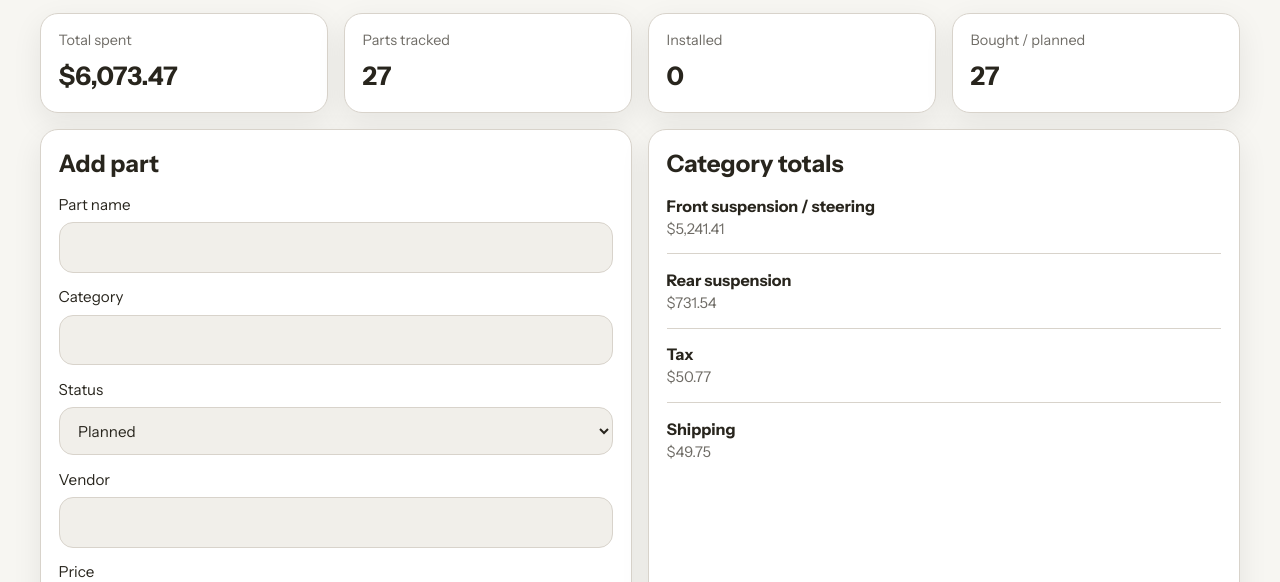
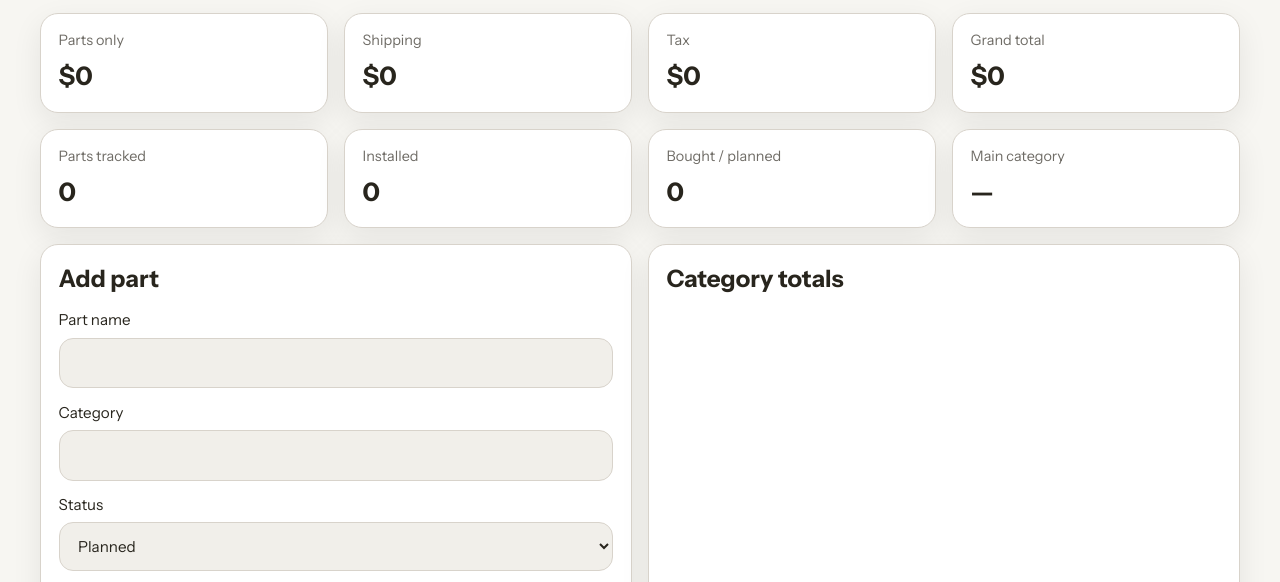
Before and after one commit to lilgeeee/c-10, a plain HTML site: page index.html in a window 1280 px wide. Shown: the part 168-750 px from the top of the page. Drawn offline with Linux system fonts and the light colour scheme.

Commit message:
Update index.html

```diff
--- a/index.html
+++ b/index.html
@@ -5,7 +5,6 @@
   <meta name="viewport" content="width=device-width, initial-scale=1.0" />
   <meta name="theme-color" content="#01696f" />
   <title>C10 Parts & Cost Tracker</title>
-  <link rel="manifest" href="manifest.json" />
   <link rel="preconnect" href="https://fonts.googleapis.com">
   <link rel="preconnect" href="https://fonts.gstatic.com" crossorigin>
   <link href="https://fonts.googleapis.com/css2?family=Instrument+Sans:wght@400;500;600;700&display=swap" rel="stylesheet">
@@ -27,10 +26,17 @@
 
   <main id="main-content" class="main-grid">
     <div class="stats-grid">
-      <article class="stat-card"><span>Total spent</span><strong id="total-spent">$0</strong></article>
+      <article class="stat-card"><span>Parts only</span><strong id="parts-only-total">$0</strong></article>
+      <article class="stat-card"><span>Shipping</span><strong id="shipping-total">$0</strong></article>
+      <article class="stat-card"><span>Tax</span><strong id="tax-total">$0</strong></article>
+      <article class="stat-card"><span>Grand total</span><strong id="grand-total">$0</strong></article>
+    </div>
+
+    <div class="stats-grid stats-grid-secondary">
       <article class="stat-card"><span>Parts tracked</span><strong id="parts-count">0</strong></article>
       <article class="stat-card"><span>Installed</span><strong id="installed-count">0</strong></article>
       <article class="stat-card"><span>Bought / planned</span><strong id="planned-count">0</strong></article>
+      <article class="stat-card"><span>Main category</span><strong id="top-category">—</strong></article>
     </div>
 
     <div class="content-grid two-col section-gap">
```
